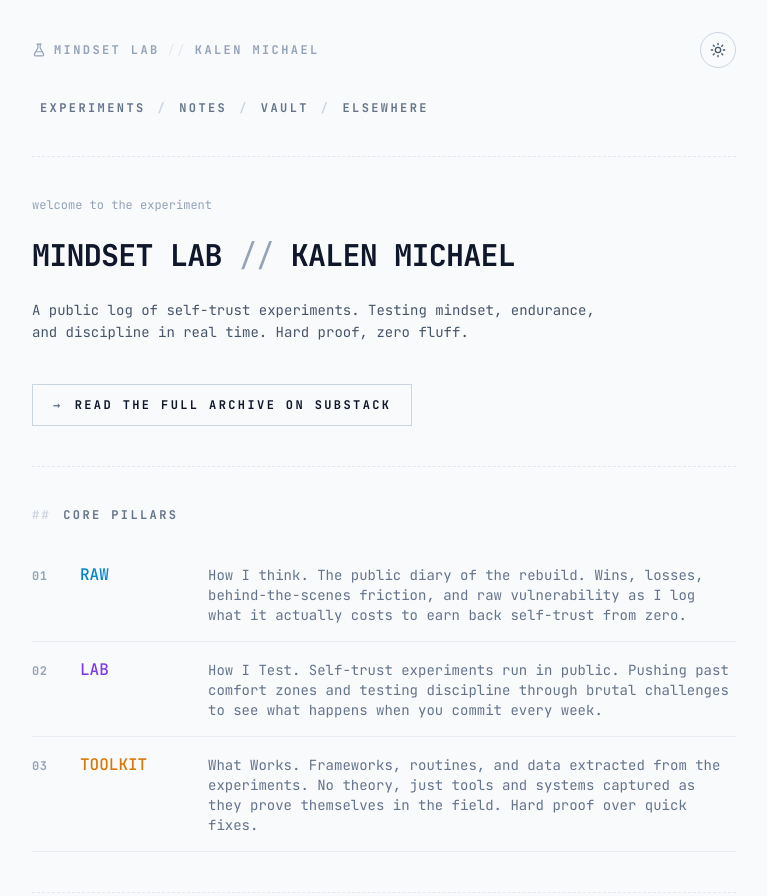
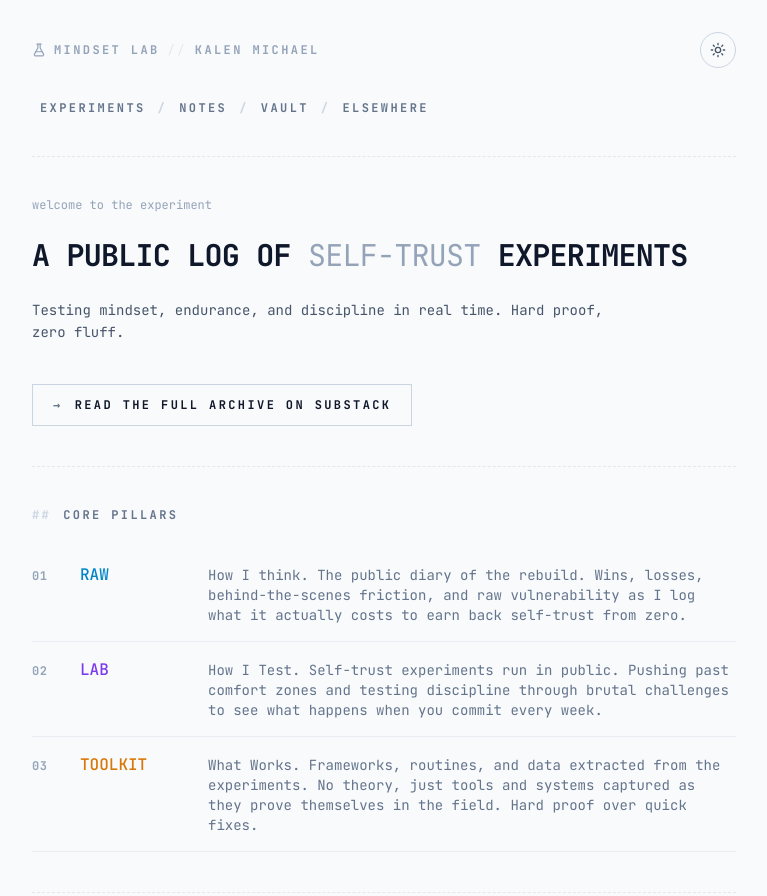
Before and after one commit to kalenmike/mindset-lab, an Astro site: page / in a window 1280 px wide. Shown: the top 896 px of the page, without its empty margins (256-1023 px from the left). Built offline with nearby package versions, Linux system fonts and the light colour scheme; Astro itself is replaced by a stand-in of ours.

Commit message:
chore: update h1 for landing page

```diff
--- a/src/pages/index.astro
+++ b/src/pages/index.astro
@@ -25,10 +25,10 @@ const PILLARS: { num: string; id: CategoryId; href: string }[] = [
     <section class="border-b border-dashed border-slate-800 py-10">
         <p class="mb-6 text-xs text-slate-600">welcome to the experiment</p>
         <h1 class="text-2xl font-bold leading-tight tracking-tight text-white sm:text-3xl">
-            MINDSET LAB <span class="font-normal text-slate-600">//</span> KALEN MICHAEL
+A PUBLIC LOG OF <span class="font-normal text-slate-600">SELF-TRUST </span>EXPERIMENTS
         </h1>
         <p class="mt-6 max-w-xl text-sm leading-relaxed text-slate-400">
-            A public log of self-trust experiments. Testing mindset, endurance, and discipline in real time. Hard proof, zero fluff.
+            Testing mindset, endurance, and discipline in real time. Hard proof, zero fluff.
         </p>
 
         <a
```
